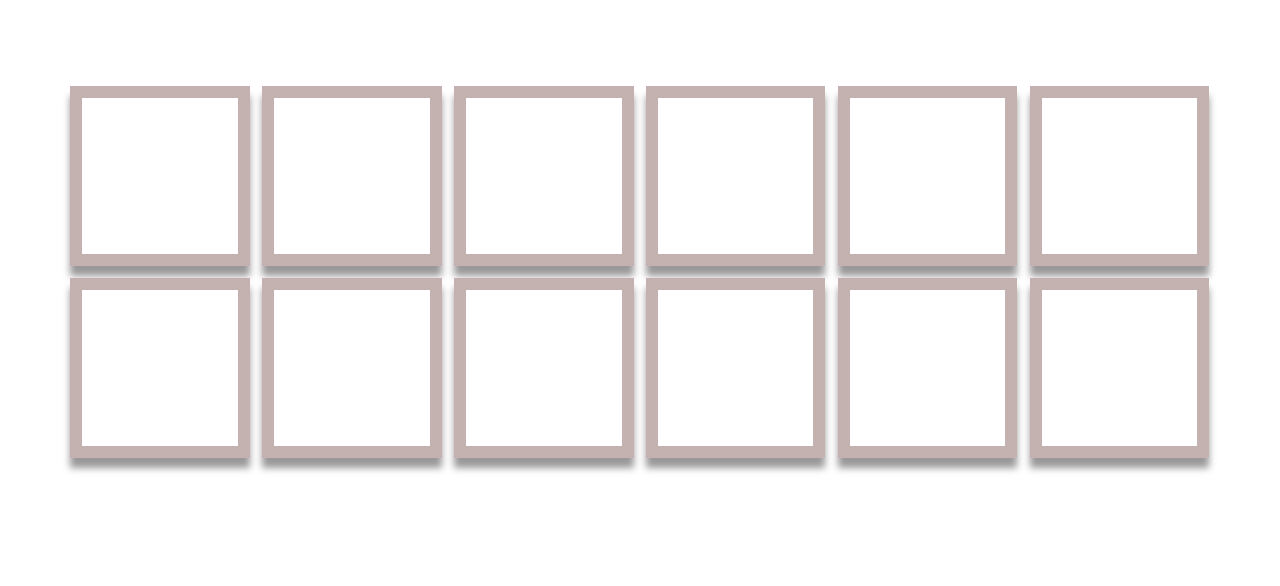
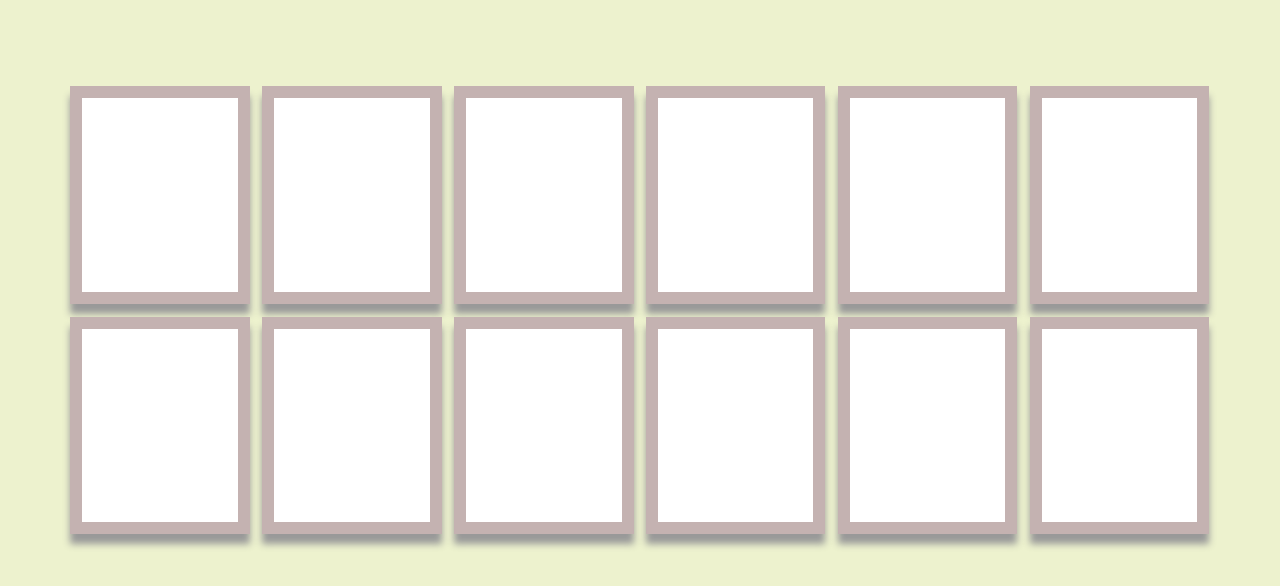
Before and after one commit to CUHRISZ/TP8, a plain HTML site: page index.html in a window 1280 px wide. Drawn offline with Linux system fonts and the light colour scheme.

Commit message:
added more CSS

```diff
--- a/styles.css
+++ b/styles.css
@@ -2,6 +2,7 @@
   box-sizing: border-box;
   margin: 0;
   padding: 0;
+  background-color: #edf2ce;
 }
 /* table */
 
@@ -10,13 +11,13 @@
   height: 60vh;
   position: relative;
   margin: 10vh auto;
-  background-color:;
+  background-color: #edf2ce;
 }
 /* card formats */
 .card {
   position: relative;
   width: 14vw;
-  height: 14vw;
+  height: 17vw;
   margin: 0.5vw;
   float: left;
   border: 1vw solid #c4b2b1;
```
